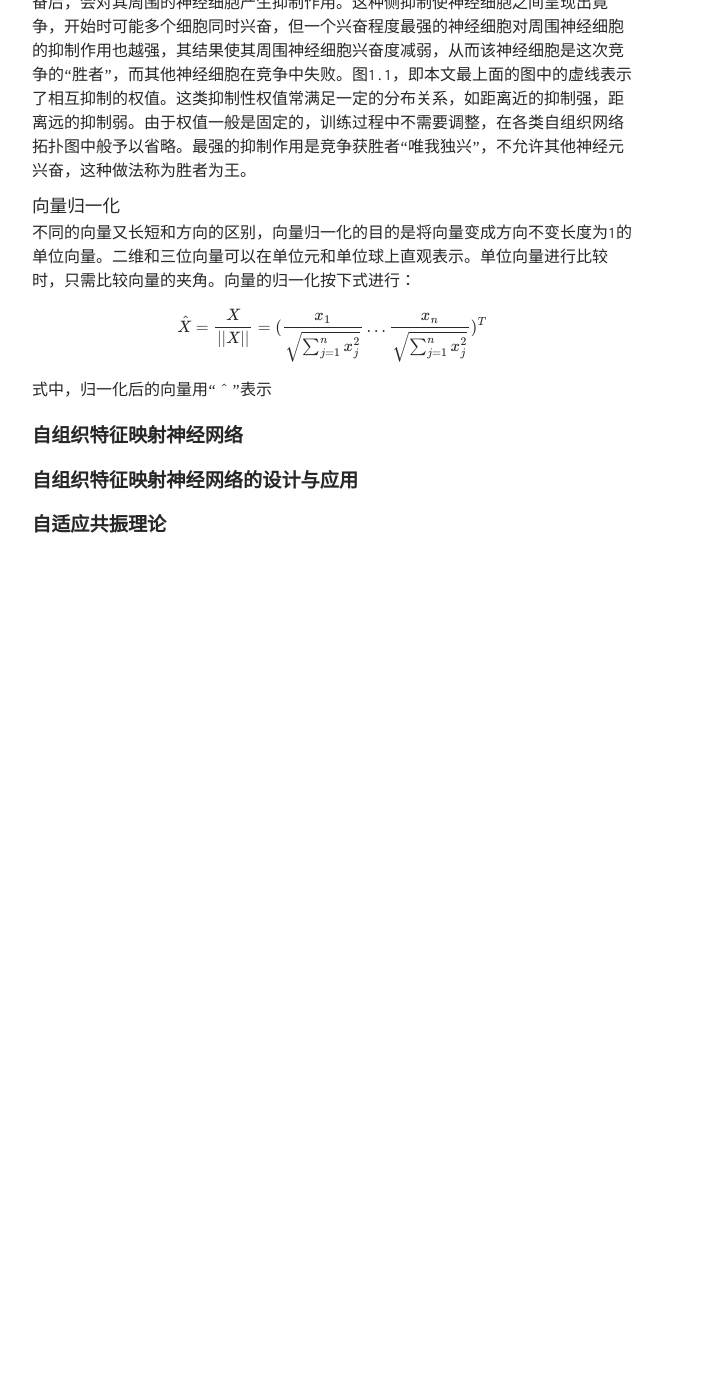
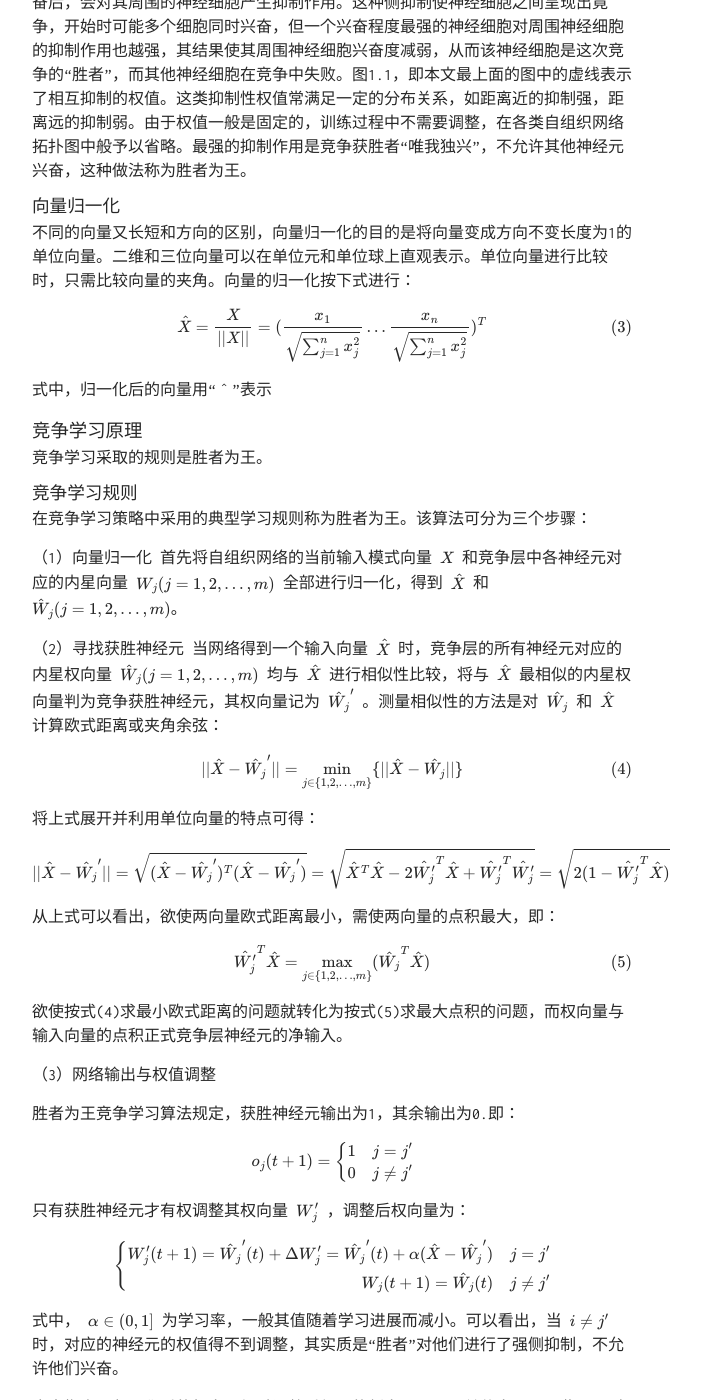
Before and after one commit to TobiahShaw/TobiahShaw.github.io, a Jekyll site: the page built from _posts/2019-10-26-NN-of-Competitive learning.md, in a window 1280 px wide and 1400 px high, scrolled down 2807 px. Shown: the whole window, without its empty margins (308-1009 px from the left). Built offline with Jekyll 4.4.1, drawn with Linux system fonts in a browser that asks for light colours; our own code applies the rules of GitHub Pages for plain Markdown files; formulas are drawn with MathJax 3; before the commit the page ends 3437 px from its top, so only the background shows below that; some of the changed text lies outside the part shown.

Commit message:
Rules of Competitive learning;

```diff
--- a/_posts/2019-10-26-NN-of-Competitive learning.md
+++ b/_posts/2019-10-26-NN-of-Competitive learning.md
@@ -32,7 +32,7 @@ $$ \vert \vert X - X_i \vert \vert = \sqrt{(X - X_i)^T(X - X_i)} \tag 1 $$
 
 (2)余弦法描述两个模式向量的另一个常用方法是计算其夹角的余弦，即:
 
-$$ cos ψ = \frac{X^T X_i}{\vert \vert X \vert \vert \quad \vert \vert X_i \vert \vert} $$
+$$ cos ψ = \frac{X^T X_i}{\vert \vert X \vert \vert \quad \vert \vert X_i \vert \vert} \tag 2 $$
 
 从下图可以看出，两个模式向量越接近，其夹角越小，余弦越大。当两个模式方向完全相同时，其夹角余弦为1。如果对同一类内各个模式向量间的夹角作出规定，不允许超过某一最大角ψ，则最大夹角中就成为一种聚类判据。同类模式向量的夹角小于ψ，两类模式向量的夹角大于中。余弦法适合模式向量长度相同或模式特征只与向量方向相关的相似性测量。
 
@@ -56,9 +56,57 @@ $$ X^T X_i = \vert \vert X \vert \vert \quad \vert \vert X_i \vert \vert cos ψ
 
 不同的向量又长短和方向的区别，向量归一化的目的是将向量变成方向不变长度为1的单位向量。二维和三位向量可以在单位元和单位球上直观表示。单位向量进行比较时，只需比较向量的夹角。向量的归一化按下式进行：
 
-$$ \hat X = \frac{X}{\vert \vert X \vert \vert} = (\frac{x_1}{\sqrt{\sum_{j=1}^n x_j^2}} \dots \frac{x_n}{\sqrt{\sum_{j=1}^n x_j^2}})^T $$
+$$ \hat X = \frac{X}{\vert \vert X \vert \vert} = (\frac{x_1}{\sqrt{\sum_{j=1}^n x_j^2}} \dots \frac{x_n}{\sqrt{\sum_{j=1}^n x_j^2}})^T \tag 3 $$
 
 式中，归一化后的向量用“ $ \hat{} $ ”表示
+
+### 竞争学习原理
+
+竞争学习采取的规则是胜者为王。
+
+#### 竞争学习规则
+
+在竞争学习策略中采用的典型学习规则称为胜者为王。该算法可分为三个步骤：
+
+（1）向量归一化  首先将自组织网络的当前输入模式向量 $ X $ 和竞争层中各神经元对应的内星向量 $ W_j (j=1,2,\dots,m) $ 全部进行归一化，得到 $ \hat{X} $ 和 $ \hat{W}_j (j=1,2,\dots,m) $。
+
+（2）寻找获胜神经元  当网络得到一个输入向量 $ \hat{X} $ 时，竞争层的所有神经元对应的内星权向量 $ \hat{W}_j (j=1,2,\dots,m) $ 均与 $ \hat{X} $ 进行相似性比较，将与 $ \hat{X} $ 最相似的内星权向量判为竞争获胜神经元，其权向量记为 $ \hat{W_j}' $ 。测量相似性的方法是对 $ \hat{W_j} $ 和 $ \hat{X} $ 计算欧式距离或夹角余弦：
+
+$$ \vert \vert \hat{X} - \hat{W_j}' \vert \vert = \min_{j \in \{1,2,\dots,m\}} \{ \vert \vert \hat{X} - \hat{W_j} \vert \vert \} \tag 4 $$
+
+将上式展开并利用单位向量的特点可得：
+
+$$ \vert \vert \hat{X} - \hat{W_j}' \vert \vert = \sqrt{(\hat{X} - \hat{W_j}')^T(\hat{X} - \hat{W_j}')} = \sqrt{\hat{X}^T \hat{X} - 2\hat{W_j'}^T \hat{X} + \hat{W_j'}^T \hat{W_j'}} = \sqrt{2(1 - \hat{W_j'}^T \hat{X})} $$
+
+从上式可以看出，欲使两向量欧式距离最小，需使两向量的点积最大，即：
+
+$$ \hat{W_j'}^T \hat{X} = \max_{j \in \{1,2,\dots,m\}} (\hat{W_j}^T \hat{X}) \tag 5 $$
+
+欲使按式(4)求最小欧式距离的问题就转化为按式(5)求最大点积的问题，而权向量与输入向量的点积正式竞争层神经元的净输入。
+
+（3）网络输出与权值调整
+
+胜者为王竞争学习算法规定，获胜神经元输出为1，其余输出为0.即：
+
+$$ o_j(t+1) = \left\{
+\begin{aligned}
+1 \quad j = j' \\
+0 \quad j \neq j'
+\end{aligned}
+\right. $$
+
+只有获胜神经元才有权调整其权向量 $ W_j' $ ，调整后权向量为：
+
+$$ \left\{
+\begin{aligned}
+W_j'(t+1) = \hat{W_j}'(t) + \Delta W_j' = \hat{W_j}'(t) + \alpha (\hat{X} - \hat{W_j}') \quad  j = j' \\
+W_j(t+1) = \hat{W_j}(t) \quad j \neq j'
+\end{aligned}
+\right. $$
+
+式中， $ \alpha \in (0, 1] $ 为学习率，一般其值随着学习进展而减小。可以看出，当 $ i \neq j' $ 时，对应的神经元的权值得不到调整，其实质是“胜者”对他们进行了强侧抑制，不允许他们兴奋。
+
+应当指出，归一化后的权向量经过调整后得到的新向量不再是单位向量，因此需要对调整后的向量进行重新归一化。步骤（3）完成后回到步骤（1）继续训练，知道学习率 $ \alpha $ 衰减到0.
 
 ## 自组织特征映射神经网络
 
```
